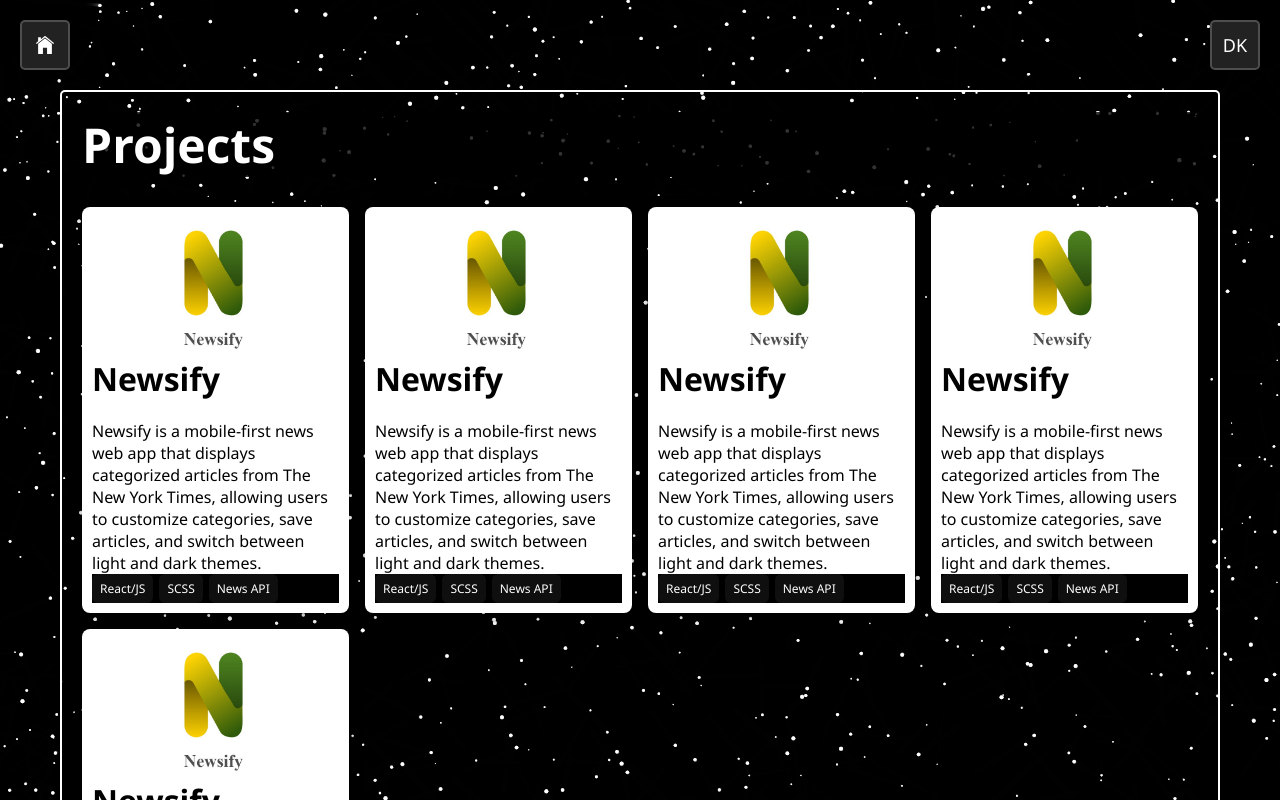
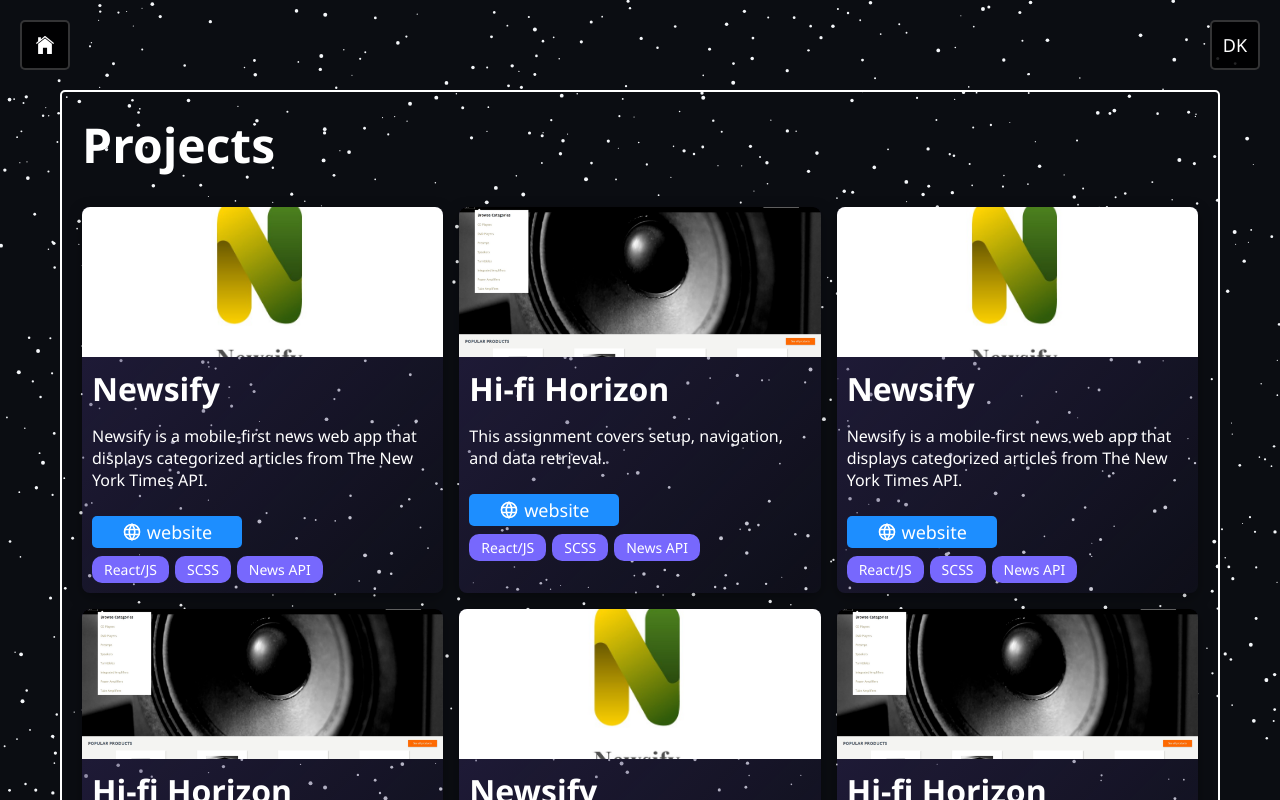
Before and after one commit to Matias272/MatiasPortfolio, a React (Vite) app: page /projects in a window 1280 px wide. Shown: the top 800 px of the page. Built offline with nearby package versions, Linux system fonts and the light colour scheme.

Commit message:
Refactor code structure for improved readability and maintainability

```diff
--- a/src/assets/data/projects.json
+++ b/src/assets/data/projects.json
@@ -2,56 +2,89 @@
   {
     "id": 1,
     "title": "Newsify",
-    "short_des": "Newsify is a mobile-first news web app that displays categorized articles from The New York Times, allowing users to customize categories, save articles, and switch between light and dark themes.",
+    "short_des": "Newsify is a mobile-first news web app that displays categorized articles from The New York Times API.",
     "description": "Newsify is a mobile-optimized news web application built around a clean, customizable reading experience using data from The New York Times. Articles are organized into expandable and collapsible categories with smooth animations, and users can open full articles directly on nytimes.com The app includes a settings panel where users can enable or disable news categories and toggle between light and dark themes. All preferences are stored locally, ensuring settings persist across sessions. Users can save articles to a private news archive using swipe gestures, where saved items can later be accessed or deleted through the same interaction pattern. These micro-interactions are designed specifically for mobile to create a fast, app-like experience. The project uses an automated frontend workflow with Vite, modular Sass, and vanilla JavaScript, includes unit testing with Vitest, and is deployed via GitHub Pages / Netlify.",
-    "thumnail_img": "https://placehold.co/600x400",
+    "thumbnail_img": "src/assets/img/newsify/thumbnail.jpg",
     "hero_img": "https://placehold.co/1200x800",
     "images": [],
     "tech": ["React/JS", "SCSS", "News API"],
     "web_url": "https://newsifydk.netlify.app/"
   },
   {
+    "id": 2,
+    "title": "Hi-fi Horizon",
+    "short_des": "This assignment covers setup, navigation, and data retrieval.",
+    "description": "Newsify is a mobile-optimized news web application built around a clean, customizable reading experience using data from The New York Times. Articles are organized into expandable and collapsible categories with smooth animations, and users can open full articles directly on nytimes.com The app includes a settings panel where users can enable or disable news categories and toggle between light and dark themes. All preferences are stored locally, ensuring settings persist across sessions. Users can save articles to a private news archive using swipe gestures, where saved items can later be accessed or deleted through the same interaction pattern. These micro-interactions are designed specifically for mobile to create a fast, app-like experience. The project uses an automated frontend workflow with Vite, modular Sass, and vanilla JavaScript, includes unit testing with Vitest, and is deployed via GitHub Pages / Netlify.",
+    "thumbnail_img": "src/assets/img/hifi/thumbnail.jpg",
+    "hero_img": "https://placehold.co/1200x800",
+    "images": [],
+    "tech": ["React/JS", "SCSS", "News API"],
+    "web_url": "https://hifi-horizon.vercel.app/"
+  },
+  {
     "id": 1,
     "title": "Newsify",
-    "short_des": "Newsify is a mobile-first news web app that displays categorized articles from The New York Times, allowing users to customize categories, save articles, and switch between light and dark themes.",
+    "short_des": "Newsify is a mobile-first news web app that displays categorized articles from The New York Times API.",
     "description": "Newsify is a mobile-optimized news web application built around a clean, customizable reading experience using data from The New York Times. Articles are organized into expandable and collapsible categories with smooth animations, and users can open full articles directly on nytimes.com The app includes a settings panel where users can enable or disable news categories and toggle between light and dark themes. All preferences are stored locally, ensuring settings persist across sessions. Users can save articles to a private news archive using swipe gestures, where saved items can later be accessed or deleted through the same interaction pattern. These micro-interactions are designed specifically for mobile to create a fast, app-like experience. The project uses an automated frontend workflow with Vite, modular Sass, and vanilla JavaScript, includes unit testing with Vitest, and is deployed via GitHub Pages / Netlify.",
-    "thumnail_img": "https://placehold.co/600x400",
+    "thumbnail_img": "src/assets/img/newsify/thumbnail.jpg",
     "hero_img": "https://placehold.co/1200x800",
     "images": [],
     "tech": ["React/JS", "SCSS", "News API"],
     "web_url": "https://newsifydk.netlify.app/"
   },
   {
+    "id": 2,
+    "title": "Hi-fi Horizon",
+    "short_des": "This assignment covers setup, navigation, and data retrieval.",
+    "description": "Newsify is a mobile-optimized news web application built around a clean, customizable reading experience using data from The New York Times. Articles are organized into expandable and collapsible categories with smooth animations, and users can open full articles directly on nytimes.com The app includes a settings panel where users can enable or disable news categories and toggle between light and dark themes. All preferences are stored locally, ensuring settings persist across sessions. Users can save articles to a private news archive using swipe gestures, where saved items can later be accessed or deleted through the same interaction pattern. These micro-interactions are designed specifically for mobile to create a fast, app-like experience. The project uses an automated frontend workflow with Vite, modular Sass, and vanilla JavaScript, includes unit testing with Vitest, and is deployed via GitHub Pages / Netlify.",
+    "thumbnail_img": "src/assets/img/hifi/thumbnail.jpg",
+    "hero_img": "https://placehold.co/1200x800",
+    "images": [],
+    "tech": ["React/JS", "SCSS", "News API"],
+    "web_url": "https://hifi-horizon.vercel.app/"
+  },
+  {
     "id": 1,
     "title": "Newsify",
-    "short_des": "Newsify is a mobile-first news web app that displays categorized articles from The New York Times, allowing users to customize categories, save articles, and switch between light and dark themes.",
+    "short_des": "Newsify is a mobile-first news web app that displays categorized articles from The New York Times API.",
     "description": "Newsify is a mobile-optimized news web application built around a clean, customizable reading experience using data from The New York Times. Articles are organized into expandable and collapsible categories with smooth animations, and users can open full articles directly on nytimes.com The app includes a settings panel where users can enable or disable news categories and toggle between light and dark themes. All preferences are stored locally, ensuring settings persist across sessions. Users can save articles to a private news archive using swipe gestures, where saved items can later be accessed or deleted through the same interaction pattern. These micro-interactions are designed specifically for mobile to create a fast, app-like experience. The project uses an automated frontend workflow with Vite, modular Sass, and vanilla JavaScript, includes unit testing with Vitest, and is deployed via GitHub Pages / Netlify.",
-    "thumnail_img": "https://placehold.co/600x400",
+    "thumbnail_img": "src/assets/img/newsify/thumbnail.jpg",
     "hero_img": "https://placehold.co/1200x800",
     "images": [],
     "tech": ["React/JS", "SCSS", "News API"],
     "web_url": "https://newsifydk.netlify.app/"
   },
   {
+    "id": 2,
+    "title": "Hi-fi Horizon",
+    "short_des": "This assignment covers setup, navigation, and data retrieval.",
+    "description": "Newsify is a mobile-optimized news web application built around a clean, customizable reading experience using data from The New York Times. Articles are organized into expandable and collapsible categories with smooth animations, and users can open full articles directly on nytimes.com The app includes a settings panel where users can enable or disable news categories and toggle between light and dark themes. All preferences are stored locally, ensuring settings persist across sessions. Users can save articles to a private news archive using swipe gestures, where saved items can later be accessed or deleted through the same interaction pattern. These micro-interactions are designed specifically for mobile to create a fast, app-like experience. The project uses an automated frontend workflow with Vite, modular Sass, and vanilla JavaScript, includes unit testing with Vitest, and is deployed via GitHub Pages / Netlify.",
+    "thumbnail_img": "src/assets/img/hifi/thumbnail.jpg",
+    "hero_img": "https://placehold.co/1200x800",
+    "images": [],
+    "tech": ["React/JS", "SCSS", "News API"],
+    "web_url": "https://hifi-horizon.vercel.app/"
+  },
+  {
     "id": 1,
     "title": "Newsify",
-    "short_des": "Newsify is a mobile-first news web app that displays categorized articles from The New York Times, allowing users to customize categories, save articles, and switch between light and dark themes.",
+    "short_des": "Newsify is a mobile-first news web app that displays categorized articles from The New York Times API.",
     "description": "Newsify is a mobile-optimized news web application built around a clean, customizable reading experience using data from The New York Times. Articles are organized into expandable and collapsible categories with smooth animations, and users can open full articles directly on nytimes.com The app includes a settings panel where users can enable or disable news categories and toggle between light and dark themes. All preferences are stored locally, ensuring settings persist across sessions. Users can save articles to a private news archive using swipe gestures, where saved items can later be accessed or deleted through the same interaction pattern. These micro-interactions are designed specifically for mobile to create a fast, app-like experience. The project uses an automated frontend workflow with Vite, modular Sass, and vanilla JavaScript, includes unit testing with Vitest, and is deployed via GitHub Pages / Netlify.",
-    "thumnail_img": "",
+    "thumbnail_img": "src/assets/img/newsify/thumbnail.jpg",
     "hero_img": "https://placehold.co/1200x800",
     "images": [],
     "tech": ["React/JS", "SCSS", "News API"],
     "web_url": "https://newsifydk.netlify.app/"
   },
   {
-    "id": 1,
-    "title": "Newsify",
-    "short_des": "Newsify is a mobile-first news web app that displays categorized articles from The New York Times, allowing users to customize categories, save articles, and switch between light and dark themes.",
+    "id": 2,
+    "title": "Hi-fi Horizon",
+    "short_des": "This assignment covers setup, navigation, and data retrieval.",
     "description": "Newsify is a mobile-optimized news web application built around a clean, customizable reading experience using data from The New York Times. Articles are organized into expandable and collapsible categories with smooth animations, and users can open full articles directly on nytimes.com The app includes a settings panel where users can enable or disable news categories and toggle between light and dark themes. All preferences are stored locally, ensuring settings persist across sessions. Users can save articles to a private news archive using swipe gestures, where saved items can later be accessed or deleted through the same interaction pattern. These micro-interactions are designed specifically for mobile to create a fast, app-like experience. The project uses an automated frontend workflow with Vite, modular Sass, and vanilla JavaScript, includes unit testing with Vitest, and is deployed via GitHub Pages / Netlify.",
-    "thumnail_img": "https://placehold.co/600x400",
+    "thumbnail_img": "src/assets/img/hifi/thumbnail.jpg",
     "hero_img": "https://placehold.co/1200x800",
     "images": [],
     "tech": ["React/JS", "SCSS", "News API"],
-    "web_url": "https://newsifydk.netlify.app/"
+    "web_url": "https://hifi-horizon.vercel.app/"
   }
 ]
--- a/src/components/InteractiveBackground.jsx
+++ b/src/components/InteractiveBackground.jsx
@@ -24,7 +24,7 @@
     }
 
     const draw = () => {
-      ctx.fillStyle = "rgba(0, 0, 0, 0.3)";
+      ctx.fillStyle = "#0B0D12";
       ctx.fillRect(0, 0, w, h);
 
       stars.current.forEach((s) => {
@@ -50,7 +50,7 @@
 
         ctx.beginPath();
         ctx.arc(s.x, s.y, s.radius, 0, Math.PI * 2);
-        ctx.fillStyle = "white";
+        ctx.fillStyle = "#F5F7FA";
         ctx.fill();
       });
 
--- a/src/components/ProjectCard.jsx
+++ b/src/components/ProjectCard.jsx
@@ -1,12 +1,17 @@
+import { TbWorld } from "react-icons/tb";
 export default function ProjectCard({ project }) {
   return (
     <figure className="pro-card">
       <div className="pro-card__img">
-        <img src={"src/assets/img/newsify/thumbnail.jpg"} alt="w" />
+        <img src={project.thumbnail_img} alt="w" />
       </div>
       <figcaption className="pro-card__content">
         <h3>{project.title}</h3>
         <p>{project.short_des}</p>
+        <a href={project.web_url} target="_blank">
+          <TbWorld size={20} />
+          website
+        </a>
         <ul className="pro-card__tech">
           {project.tech.map((t, i) => (
             <li key={i}>{t}</li>
--- a/src/pages/About.jsx
+++ b/src/pages/About.jsx
@@ -35,7 +35,7 @@
         animate={{ clipPath: "inset(0 0% 0 0)" }}
         exit={{ clipPath: "inset(0 100% 0 0)" }}
         transition={{ duration: 0.3, ease: "easeInOut" }}
-        style={{ overflow: "hidden" }}
+        style={{ width: "100%", overflow: "hidden" }}
       >
         <main className="about">
           <h2 className="about-h2-phone">About Me</h2>
--- a/src/pages/About.scss
+++ b/src/pages/About.scss
@@ -35,7 +35,7 @@
         .button.qualities {
           gap: 15px;
           border-radius: 25px;
-          background: $glass-purple;
+          background: $dark-glass-purple;
           cursor: auto;
         }
       }
@@ -56,6 +56,8 @@
         padding: 16px 38px;
         background: $button-purple;
         &:hover {
+          box-shadow: 0 0 24px rgba(123, 92, 255, 0.35);
+
           background: $button-purple-hover;
           cursor: pointer;
         }
@@ -95,7 +97,7 @@
       gap: 50px;
       &__con {
         width: 100%;
-        background: $glass-purple;
+        background: $dark-glass-purple;
         border-radius: 5px;
         border: 2px solid rgba(155, 140, 255, 0.95);
         p {
--- a/src/pages/Projects.jsx
+++ b/src/pages/Projects.jsx
@@ -22,7 +22,7 @@
         animate={{ clipPath: "inset(0 0 0 0)" }}
         exit={{ clipPath: "inset(0 100% 0 0)" }}
         transition={{ duration: 0.3 }}
-        style={{ overflow: "hidden" }}
+        style={{ width: "100%", overflow: "hidden" }}
       >
         <main className="projects">
           <h2>Projects</h2>
--- a/src/pages/Projects.scss
+++ b/src/pages/Projects.scss
@@ -1,13 +1,15 @@
 @use "../style/variables.scss" as *;
 .projects {
   margin-top: 90px;
+  margin-bottom: 20px;
   border: 2px solid white;
   border-radius: 5px;
   padding: 20px;
   width: 100%;
   &__grid {
     display: grid;
-    grid-template-columns: repeat(auto-fit, minmax(260px, 1fr));
+    grid-template-columns: repeat(auto-fit, minmax(270px, 1fr));
+
     gap: 16px;
   }
 }
@@ -17,3 +19,8 @@
   color: #bdbdbd;
   padding: 24px;
 }
+@media (max-width: 678px) {
+  .projects {
+    margin-top: 20px;
+  }
+}
--- a/src/style/components.scss
+++ b/src/style/components.scss
@@ -5,33 +5,34 @@
   display: flex;
   justify-content: center;
   align-items: center;
-  background: $glass-color;
+  background: rgba(0, 0, 0, 0.5);
   font-size: 18px;
   text-transform: uppercase;
   padding: 8px 16px;
   border-radius: 5px;
   border: 2px solid rgba(255, 255, 255, 0.2);
   &:hover {
-    background: $glass-color-hover;
+    background: $button-purple-hover;
     cursor: pointer;
   }
 }
+
 // Project Card
 .pro-card {
-  padding: 10px;
-  background: white;
+  background: $dark-glass-purple;
   color: black;
   border-radius: 8px;
   overflow: hidden;
   box-shadow: 0 4px 14px rgba(0, 0, 0, 0.35);
   transition: transform 0.18s ease, box-shadow 0.18s ease;
   &:hover {
+    cursor: pointer;
     transform: translateY(-6px);
     box-shadow: 0 8px 30px rgba(0, 0, 0, 0.45);
   }
   &__img {
     width: 100%;
-    height: 140px;
+    height: 150px;
     background: #111;
     display: flex;
     align-items: center;
@@ -44,14 +45,29 @@
     }
   }
   &__content {
-    p,
+    padding: 10px;
     h3 {
-      background-color: white;
-      color: black;
+      margin-bottom: 5px;
+    }
+    p {
+      margin-top: 15px;
+      margin-bottom: 25px;
+    }
+    a {
+      display: flex;
+      justify-content: center;
+      align-items: center;
+      gap: 5px;
+      width: 150px;
+      border-radius: 5px;
+      padding: 4px 16px;
+      font-size: 18px;
+      background-color: rgb(29, 142, 255);
+      margin-bottom: 8px;
     }
   }
   &__tech {
-    background-color: black;
+    margin-top: 30px;
     padding: 15px 0;
     list-style: none;
     margin: 0;
@@ -60,10 +76,11 @@
     gap: 6px;
     flex-wrap: wrap;
     li {
-      background: rgba(255, 255, 255, 0.06);
-      padding: 6px 8px;
-      border-radius: 6px;
-      font-size: 0.75rem;
+      background: $royal-purple;
+      padding: 4px 12px;
+      font-size: 14px;
+      font-weight: 400;
+      border-radius: 10px;
     }
   }
 }
--- a/src/style/main.scss
+++ b/src/style/main.scss
@@ -30,11 +30,7 @@
 .strong-text {
   color: $royal-purple;
 }
-p,
-h2,
-h3 {
-  background-color: rgba(0, 0, 0, 0.8);
-}
+
 // ----- Page Wrapper -----
 .pages-wrapper {
   padding: 0 20px;
@@ -50,7 +46,7 @@
 .button.top {
   position: fixed;
   top: 20px;
-  background: #222;
+  background: $glass-color;
   padding: 0;
   width: 50px;
   height: 50px;
```
Also changed, not shown: src/style/variables.scss (+10 -11 lines), src/assets/img/hifi/thumbnail.jpg (added).
